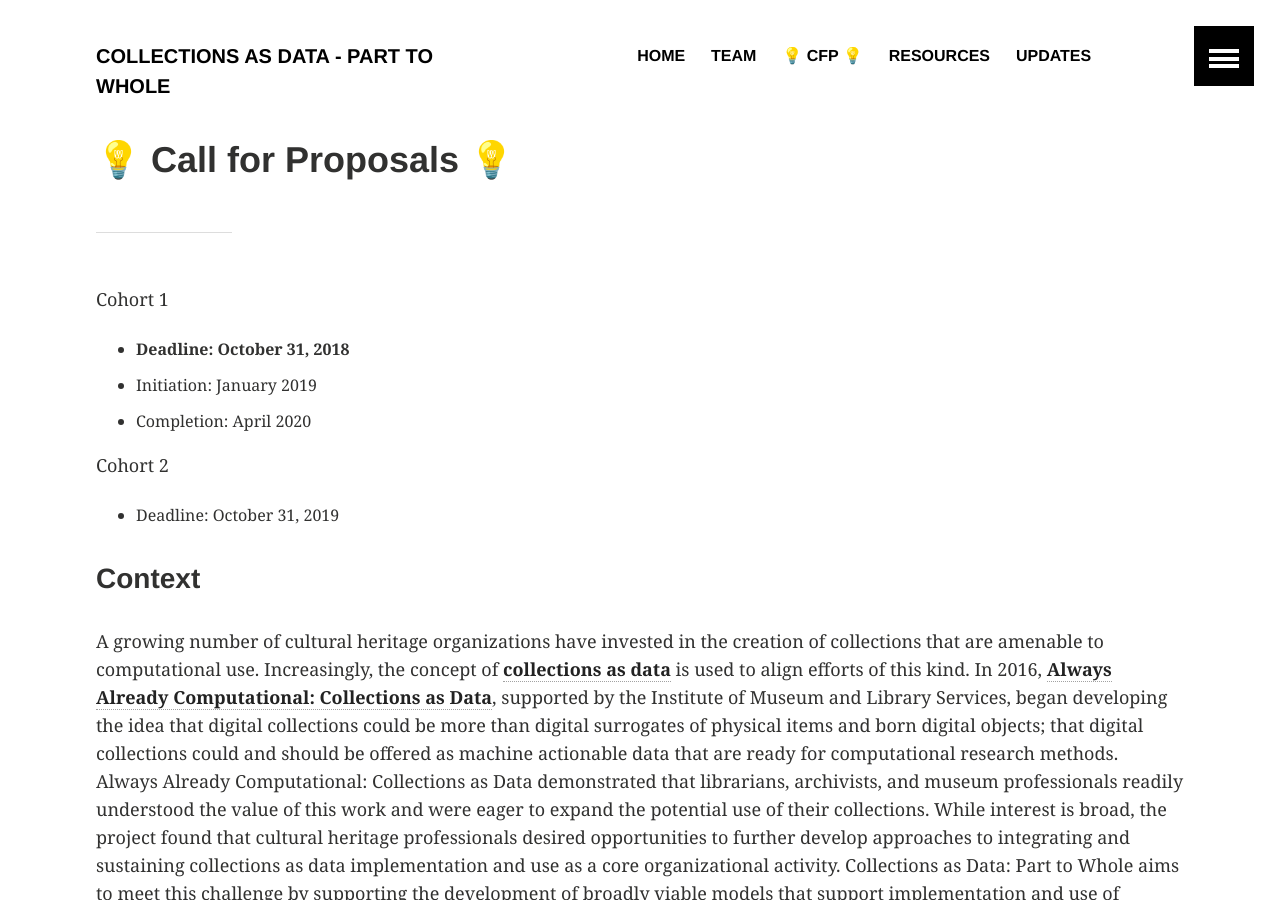
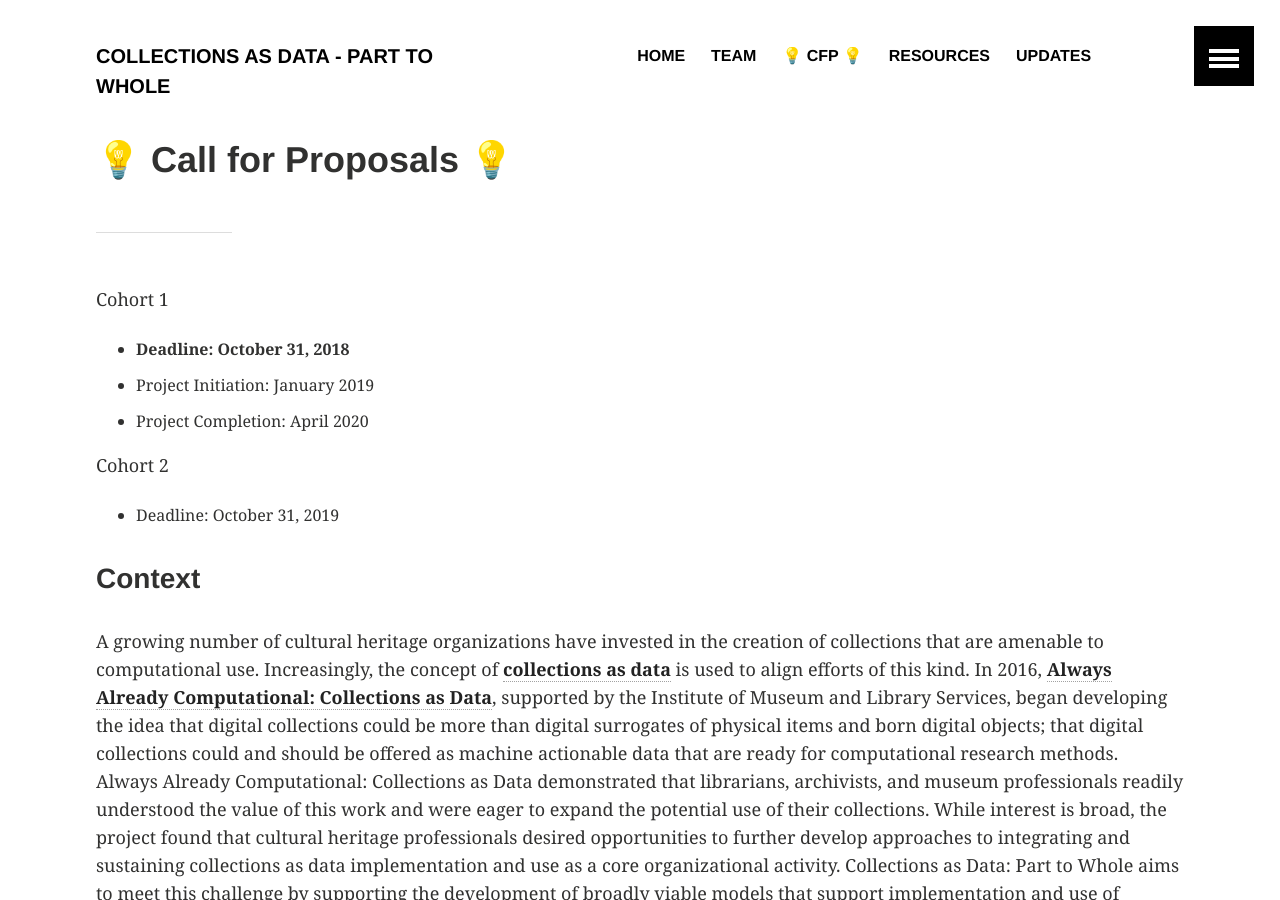
Before and after one commit to collectionsasdata/part2whole, a Jekyll site: the page built from cfp.md, in a window 1280 px wide and 900 px high. Built offline with Jekyll 4.4.1, drawn with Linux system fonts in a browser that asks for light colours.

Commit message:
cfp edit - dates

```diff
--- a/cfp.md
+++ b/cfp.md
@@ -6,8 +6,8 @@ title:  "💡 Call for Proposals 💡"
 
 Cohort 1
 - **Deadline: October 31, 2018**
-- Initiation: January 2019
-- Completion: April 2020
+- Project Initiation: January 2019
+- Project Completion: April 2020
 
 Cohort 2
 - Deadline: October 31, 2019
```
